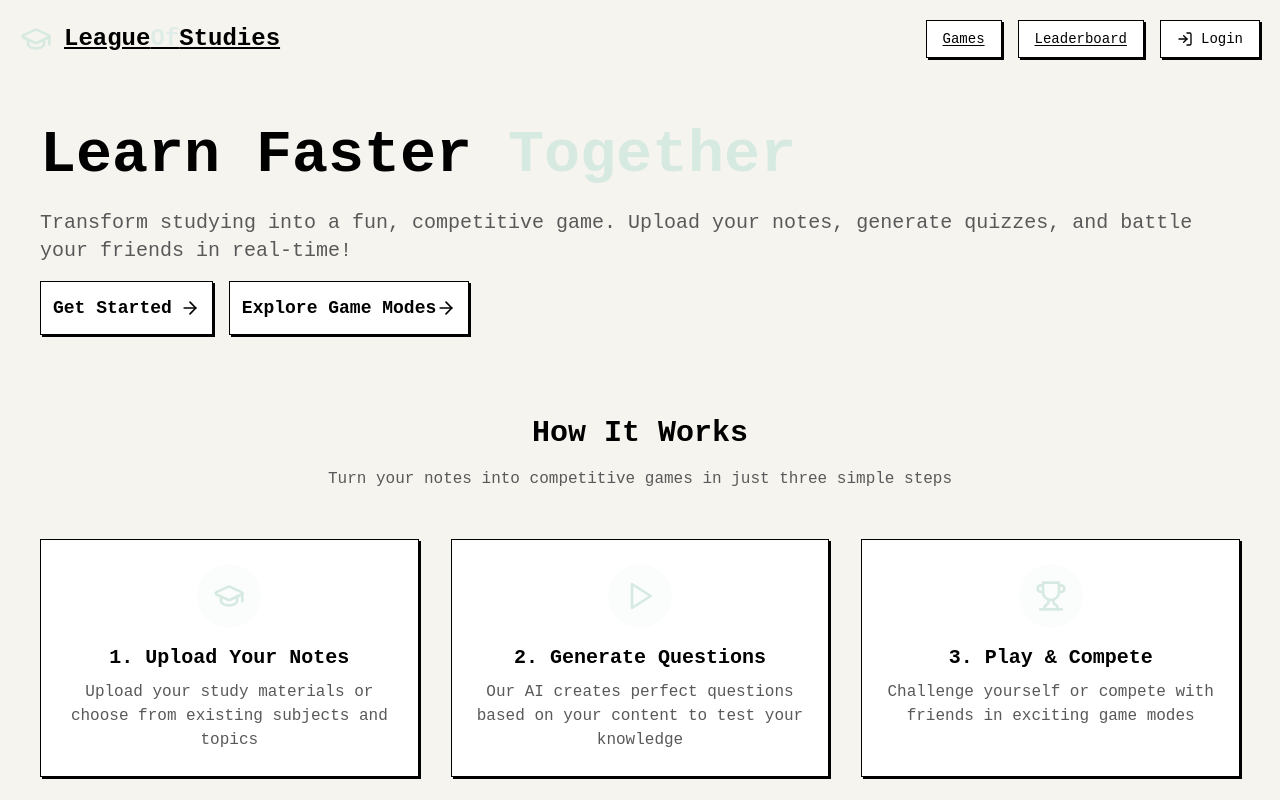
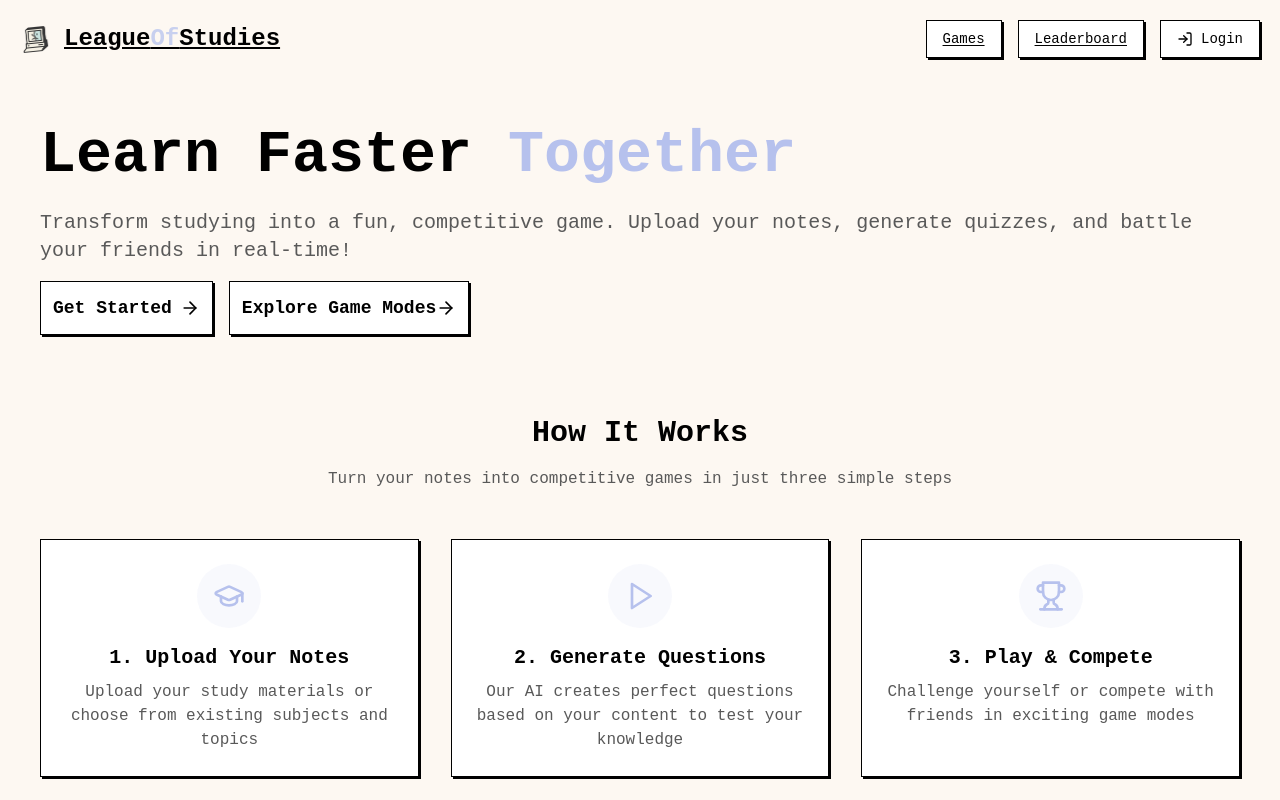
Before and after one commit to BagetTeam/LeagueOfStudies, a Next.js app: page / in a window 1280 px wide. Shown: the top 800 px of the page. Built offline with nearby package versions, Linux system fonts and the light colour scheme; no server answers; a web font is replaced by a local one; what @radix-ui/themes would draw is missing.

Commit message:
feat: new color scheme

```diff
--- a/src/app/globals.css
+++ b/src/app/globals.css
@@ -49,36 +49,37 @@
   --font-sans: "IBM VGA 9x16", ui-monospace, monospace;
 }
 :root {
-  /* Mint and cream only */
-  --theme-purple-light: 155 35% 94%;
-  --theme-purple: 155 30% 88%;
-  --theme-purple-dark: 155 28% 78%;
+  /* Highlight #B6C2ED (soft periwinkle) */
+  --theme-purple-light: 227 65% 90%;
+  --theme-purple: 227 60% 82%;
+  --theme-purple-dark: 227 55% 72%;
 
-  --theme-orange: 155 30% 88%;
-  --theme-blue: 155 30% 88%;
+  --theme-orange: 227 60% 82%;
+  --theme-blue: 227 60% 82%;
 
-  /* Cream background */
-  --background: 45 28% 95%;
+  /* Cream #FDF9F3 */
+  --background: 36 70% 97%;
   --foreground: 0 0% 8%;
 
   /* Cream windows/cards */
-  --card: 45 25% 98%;
+  --card: 36 60% 99%;
   --card-foreground: 0 0% 8%;
 
-  --popover: 45 25% 98%;
+  --popover: 36 60% 99%;
   --popover-foreground: 0 0% 8%;
 
-  /* Mint accent */
-  --primary: 155 30% 88%;
+  /* Saturated mint */
+  /* Highlight #B6C2ED */
+  --primary: 227 60% 82%;
   --primary-foreground: 0 0% 8%;
 
-  --secondary: 155 25% 90%;
+  --secondary: 227 55% 86%;
   --secondary-foreground: 0 0% 8%;
 
-  --muted: 45 22% 94%;
+  --muted: 36 55% 95%;
   --muted-foreground: 0 0% 35%;
 
-  --accent: 155 30% 88%;
+  --accent: 227 60% 82%;
   --accent-foreground: 0 0% 8%;
 
   --destructive: 0 84% 60%;
@@ -86,7 +87,7 @@
 
   --border: 0 0% 12%;
   --input: 0 0% 12%;
-  --ring: 155 28% 75%;
+  --ring: 227 55% 70%;
 }
 
 /* Cards: same OS style as buttons (white, black border, right/bottom shadow) */
--- a/src/components/NavBar.tsx
+++ b/src/components/NavBar.tsx
@@ -1,7 +1,8 @@
 "use client";
 
 import { Button } from "@/ui";
-import { GraduationCap, LogIn, User } from "lucide-react";
+import { LogIn, User } from "lucide-react";
+import Image from "next/image";
 import Link from "next/link";
 import { useRouter } from "next/navigation";
 import { useUser } from "@/lib/UserContext";
@@ -18,7 +19,13 @@ export default function NavBar() {
           href="/"
           className="flex flex-shrink-0 gap-2 text-xl font-bold underline underline-offset-2 sm:gap-3 sm:text-2xl"
         >
-          <GraduationCap className="text-primary h-6 w-6 sm:h-8 sm:w-8" />
+          <Image
+            src="/mac_icon.png"
+            alt="League of Studies"
+            width={32}
+            height={32}
+            className="h-6 w-6 shrink-0 bg-transparent object-contain sm:h-8 sm:w-8"
+          />
           <div className="hidden md:block">
             League
             <span className="text-secondary">
```
Also changed, not shown: public/mac_icon.png (added).
